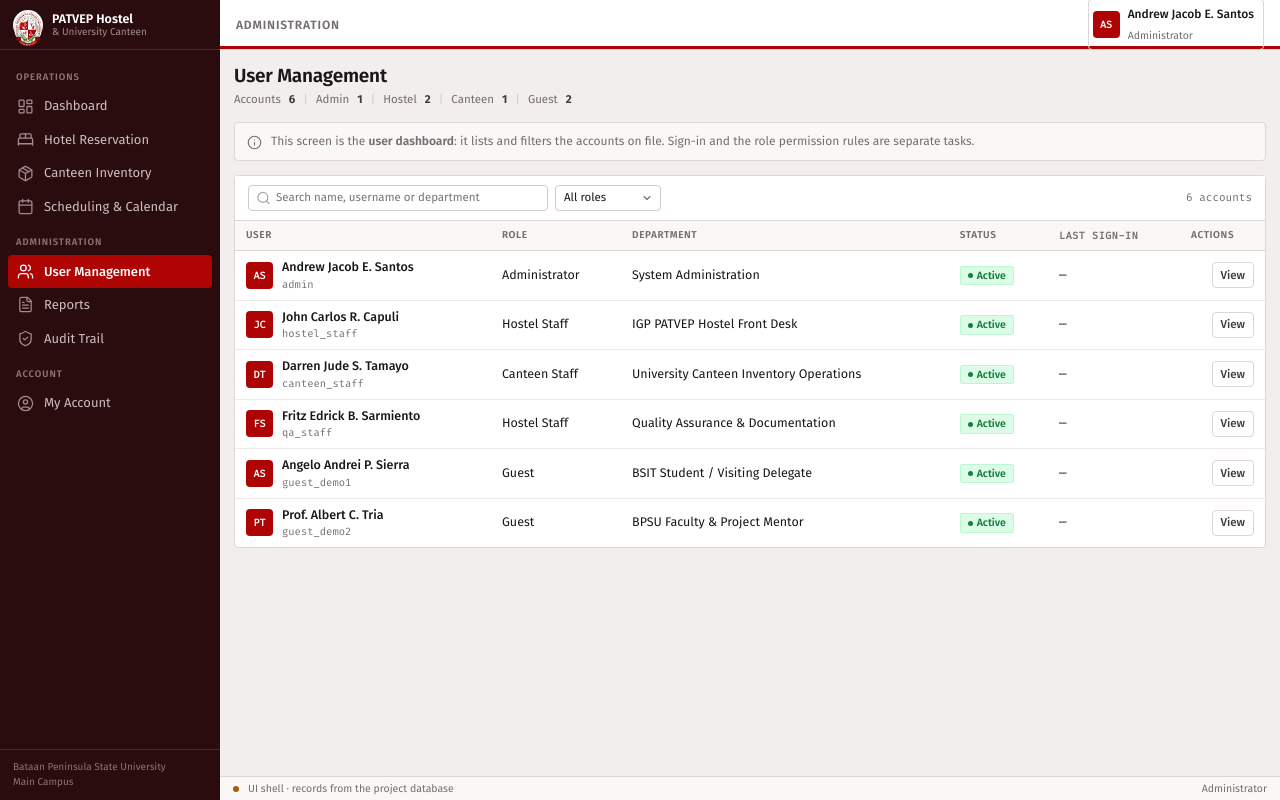
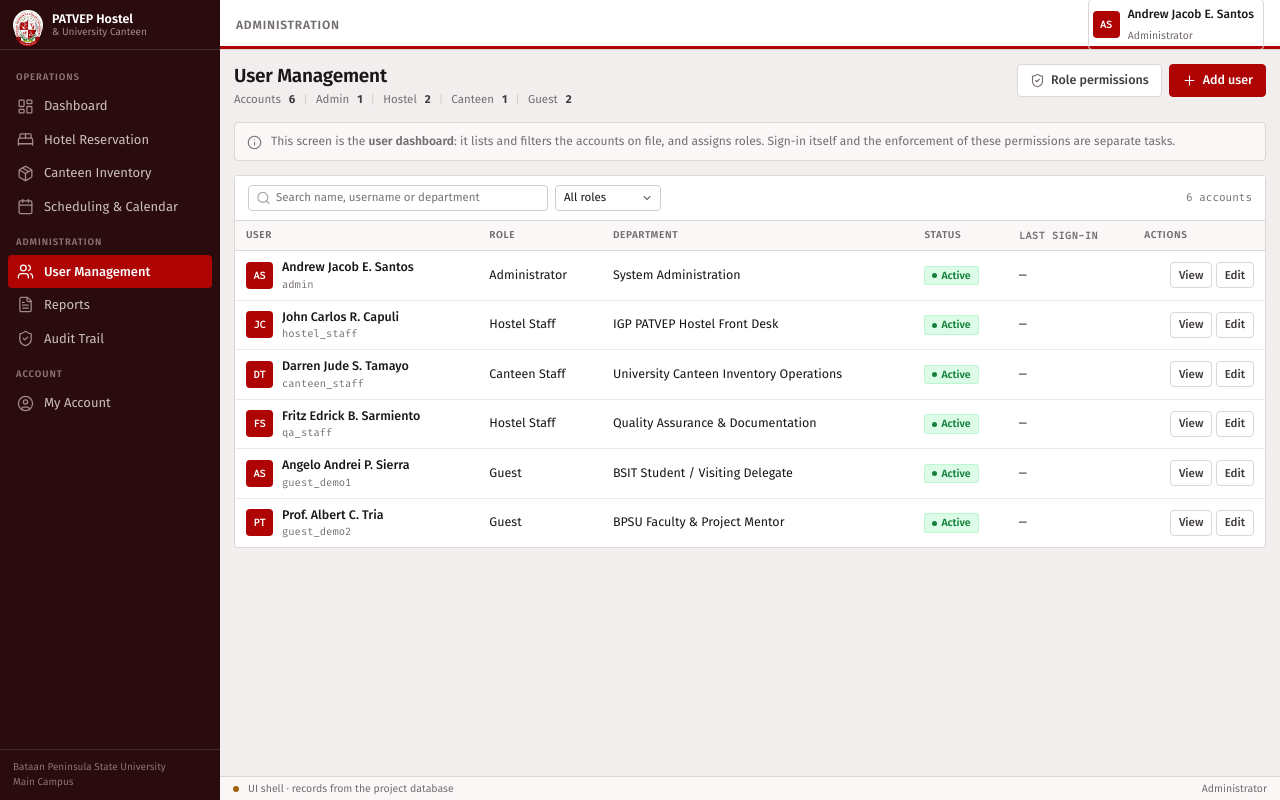
Before and after one commit to AngeloSierra12/patpevsystem, a PHP site: page /pages/users.html in a window 1280 px wide. Run offline with PHP 8.4, Linux system fonts and the light colour scheme.

Commit message:
Add User Management module
Account list with search and role filter, create and edit forms with
validation, role assignment across the four roles in the schema, and a
role permission matrix.

```diff
--- a/assets/js/pages/users.js
+++ b/assets/js/pages/users.js
@@ -1,18 +1,43 @@
 /* ============================================================================
  * users.js — User Management
+ * Angelo Andrei P. Sierra — Frontend and UI/UX Developer
  *
- * WBS 3.4 User Dashboard ....... Angelo Andrei P. Sierra   (this file)
- * WBS 3.1 UI wireframing ....... Andrew Jacob E. Santos
- * WBS 3.3 Role based access .... Andrew Jacob E. Santos    (placeholder)
- * WBS 3.2 Authentication ....... John Carlos R. Capuli
+ * Charter deliverable: "A module that allows administrators to manage user
+ * accounts, assign user roles, control user permissions, and update user
+ * information."
  *
- * Reads the users table. Creating, editing and deleting accounts, and the
- * rules deciding what each role may do, are not this developer's tasks.
+ * All four are here. The three that write — create, update, deactivate —
+ * show the exact row they would send rather than reporting a save that did
+ * not happen. There is no API yet, and a form that lies about saving is worse
+ * than one that is honest about waiting.
  * ========================================================================== */
 (function (App) {
   'use strict';
   var S = App.Shell;
+  var Q = App.Q;
+
   var q = '', roleFilter = 'all';
+
+  /* the schema's four roles, with what each is for */
+  var ROLES = [
+    ['ADMIN',         'Administrator', 'Full access, including user management'],
+    ['STAFF_HOSTEL',  'Hostel Staff',  'Reservations, guests, check-in and payments'],
+    ['STAFF_CANTEEN', 'Canteen Staff', 'Inventory, suppliers and deliveries'],
+    ['GUEST',         'Guest',         'Own profile and own bookings only']
+  ];
+
+  /* What each role may do. This is the reference the permission rules will be
+     written against; enforcing it is authentication work, not this screen. */
+  var MATRIX = [
+    ['Reservations',        ['full', 'full', 'none', 'own']],
+    ['Guest records',       ['full', 'full', 'none', 'own']],
+    ['Payments and billing',['full', 'full', 'none', 'view']],
+    ['Canteen inventory',   ['full', 'view', 'full', 'none']],
+    ['Suppliers, deliveries',['full', 'none', 'full', 'none']],
+    ['Reports',             ['full', 'view', 'view', 'none']],
+    ['User management',     ['full', 'none', 'none', 'none']],
+    ['Audit trail',         ['full', 'none', 'none', 'none']]
+  ];
 
   document.addEventListener('DOMContentLoaded', function () {
     S.mount({ title: 'User Management', nav: 'users' });
@@ -21,23 +46,20 @@
       '<div class="note note--flat">' +
         '<span class="note__icon">' + S.icon('info', 15) + '</span>' +
         '<div>This screen is the <strong>user dashboard</strong>: it lists and ' +
-        'filters the accounts on file. Sign-in and the role permission rules ' +
-        'are separate tasks.</div>' +
+        'filters the accounts on file, and assigns roles. Sign-in itself and ' +
+        'the enforcement of these permissions are separate tasks.</div>' +
       '</div>';
 
-    var search = S.el('#q');
-    var timer;
+    var search = S.el('#q'), timer;
     search.addEventListener('input', function () {
       clearTimeout(timer);
-      timer = setTimeout(function () {
-        q = search.value.trim().toLowerCase();
-        render();
-      }, 150);
+      timer = setTimeout(function () { q = search.value.trim().toLowerCase(); render(); }, 150);
     });
     S.el('#fRole').addEventListener('change', function (e) {
-      roleFilter = e.target.value;
-      render();
+      roleFilter = e.target.value; render();
     });
+    S.el('#btnAdd').addEventListener('click', function () { form(null); });
+    S.el('#btnRoles').addEventListener('click', permissions);
 
     render();
   });
@@ -58,7 +80,7 @@
         '<div><div class="who-cell__name">' + S.esc(u.full_name) + '</div>' +
         '<div class="who-cell__sub">' + S.esc(u.username) + '</div></div></div>';
     } },
-    { head: 'Role', cell: function (u) { return S.esc(App.Q.roleLabel(u.role)); } },
+    { head: 'Role', cell: function (u) { return S.esc(Q.roleLabel(u.role)); } },
     { head: 'Department', cell: function (u) { return S.esc(u.department || '—'); } },
     { head: 'Status', cell: function (u) {
       var on = u.is_active === 1;
@@ -69,24 +91,21 @@
       return S.esc(u.last_login_at || '—');
     } },
     { head: 'Actions', cls: 'table__act', cell: function (u) {
-      return '<button class="btn btn--sm" data-view="' + u.user_id + '">View</button>';
+      return '<button class="btn btn--sm" data-view="' + u.user_id + '">View</button> ' +
+             '<button class="btn btn--sm" data-edit="' + u.user_id + '">Edit</button>';
     } }
   ];
 
   function render() {
-    var all = App.DB.users;
-    var list = visible();
-
+    var all = App.DB.users, list = visible();
     var counts = {};
     all.forEach(function (u) { counts[u.role] = (counts[u.role] || 0) + 1; });
 
-    S.meta([
-      ['Accounts', all.length],
-      ['Admin', counts.ADMIN || 0],
-      ['Hostel', counts.STAFF_HOSTEL || 0],
-      ['Canteen', counts.STAFF_CANTEEN || 0],
-      ['Guest', counts.GUEST || 0]
-    ]);
+    S.meta([['Accounts', all.length],
+            ['Admin', counts.ADMIN || 0],
+            ['Hostel', counts.STAFF_HOSTEL || 0],
+            ['Canteen', counts.STAFF_CANTEEN || 0],
+            ['Guest', counts.GUEST || 0]]);
 
     S.el('#count').textContent =
       list.length === all.length ? all.length + ' accounts'
@@ -96,48 +115,193 @@
     body.innerHTML = S.table(COLUMNS, list, 'No account matches that search.');
 
     S.els('[data-view]', body).forEach(function (b) {
-      b.addEventListener('click', function () { show(Number(b.dataset.view)); });
+      b.addEventListener('click', function () { detail(Number(b.dataset.view)); });
+    });
+    S.els('[data-edit]', body).forEach(function (b) {
+      b.addEventListener('click', function () {
+        form(Q.one(App.DB.users, 'user_id', Number(b.dataset.edit)));
+      });
     });
   }
 
-  /* read-only detail: editing accounts is not this developer's task */
-  function show(id) {
-    var u = App.Q.one(App.DB.users, 'user_id', id);
+  /* ---------------------------------------------------------------------- *
+   * Create and update.
+   * -------------------------------------------------------------------- */
+  function form(user) {
+    var editing = !!user;
+    var u = user || {};
+
+    var body =
+      '<div class="row">' +
+        field('Full name', 'full_name', u.full_name, 'text', true) +
+        field('Username', 'username', u.username, 'text', true) +
+      '</div>' +
+      '<div class="row">' +
+        field('Email', 'email', u.email, 'email', true) +
+        field('Contact number', 'phone', u.phone, 'text', false) +
+      '</div>' +
+      field('Department', 'department', u.department, 'text', false) +
+      '<div class="row">' +
+        '<div class="field">' +
+          '<label class="field__label" for="role">Role</label>' +
+          '<select class="select" id="role" name="role">' +
+            ROLES.map(function (r) {
+              return '<option value="' + r[0] + '"' +
+                (u.role === r[0] ? ' selected' : '') + '>' + S.esc(r[1]) + '</option>';
+            }).join('') +
+          '</select>' +
+          '<div class="field__hint">Decides what this account may see and do.</div>' +
+        '</div>' +
+        '<div class="field">' +
+          '<label class="field__label" for="is_active">Status</label>' +
+          '<select class="select" id="is_active" name="is_active">' +
+            '<option value="1"' + (u.is_active !== 0 ? ' selected' : '') + '>Active</option>' +
+            '<option value="0"' + (u.is_active === 0 ? ' selected' : '') + '>Inactive</option>' +
+          '</select>' +
+          '<div class="field__hint">Accounts are deactivated, never deleted, so the ' +
+            'audit trail keeps its actor.</div>' +
+        '</div>' +
+      '</div>' +
+      (editing ? '' :
+        '<div class="field">' +
+          '<label class="field__label" for="password">Temporary password</label>' +
+          '<input class="input" type="text" id="password" name="password" ' +
+            'autocomplete="off" placeholder="The user changes this on first sign-in">' +
+          '<div class="field__hint">Stored as a bcrypt hash by the API, never in ' +
+            'plain text and never in this browser.</div>' +
+        '</div>') +
+      '<div id="uOut"></div>';
+
+    S.dialog({
+      title: editing ? 'Edit ' + u.full_name : 'Add user',
+      body: body,
+      okText: editing ? 'Update account' : 'Create account',
+      onOk: function (root) {
+        var v = S.readForm(root);
+        var errs = {};
+        if (!v.full_name) errs.full_name = 'A name is required.';
+        if (!v.username) errs.username = 'A username is required.';
+        else if (!/^[a-z0-9_]{3,50}$/.test(v.username)) {
+          errs.username = 'Lower case letters, numbers and underscore, 3 to 50 characters.';
+        } else {
+          var clash = App.DB.users.filter(function (x) {
+            return x.username === v.username && x.user_id !== u.user_id;
+          })[0];
+          if (clash) errs.username = 'That username is already taken.';
+        }
+        if (!v.email) errs.email = 'An email address is required.';
+        else if (!/^[^@\s]+@[^@\s]+\.[^@\s]+$/.test(v.email)) {
+          errs.email = 'That does not look like an email address.';
+        }
+        if (!S.markErrors(root, errs)) return false;
+
+        var record = {
+          full_name: v.full_name,
+          username: v.username,
+          email: v.email,
+          phone: v.phone || null,
+          department: v.department || null,
+          role: v.role,
+          is_active: Number(v.is_active)
+        };
+        if (editing) record.user_id = u.user_id;
+
+        S.el('#uOut', root).innerHTML = S.wouldWrite(
+          'users', record,
+          editing
+            ? 'Validated. This is the row that would replace user ' + u.user_id +
+              '. Saving needs the API layer, which is a separate task.'
+            : 'Validated. This is the row that would be written, with ' +
+              'password_hash added server side. Saving needs the API layer.');
+        S.el('#uOut', root).scrollIntoView({ block: 'nearest' });
+        return false;   // keep the dialog open so the record can be read
+      }
+    });
+  }
+
+  function field(label, name, value, type, required) {
+    return '<div class="field">' +
+      '<label class="field__label" for="' + name + '">' + S.esc(label) +
+        (required ? '' : ' <span class="muted">optional</span>') + '</label>' +
+      '<input class="input" type="' + type + '" id="' + name + '" name="' + name +
+        '" value="' + S.esc(value || '') + '">' +
+    '</div>';
+  }
+
+  /* ---------------------------------------------------------------------- *
+   * Read-only detail.
+   * -------------------------------------------------------------------- */
+  function detail(id) {
+    var u = Q.one(App.DB.users, 'user_id', id);
     if (!u) return;
     var on = u.is_active === 1;
+    var role = ROLES.filter(function (r) { return r[0] === u.role; })[0] || [];
 
-    S.el('#notice').innerHTML =
-      '<section class="panel" style="margin-bottom:14px">' +
-        '<div class="panel__head"><span class="panel__title">' +
-          S.esc(u.full_name) + '</span>' +
-          '<span class="panel__tools"><button class="btn btn--sm" id="closeDetail">' +
-          'Close</button></span></div>' +
-        '<div class="panel__body">' +
-          '<div class="kv">' +
-            '<div class="kv__k">Account number</div><div>' + u.user_id + '</div>' +
-            '<div class="kv__k">Username</div><div>' + S.esc(u.username) + '</div>' +
-            '<div class="kv__k">Email</div><div>' + S.esc(u.email) + '</div>' +
-            '<div class="kv__k">Contact</div><div>' + S.esc(u.phone || '—') + '</div>' +
-            '<div class="kv__k">Department</div><div>' +
-              S.esc(u.department || '—') + '</div>' +
-            '<div class="kv__k">Role</div><div>' +
-              S.esc(App.Q.roleLabel(u.role)) + '</div>' +
-            '<div class="kv__k">Active</div><div><span class="tag tag--' +
-              (on ? 'ok' : 'warn') + '">' + (on ? 'Yes' : 'No') + '</span></div>' +
-            '<div class="kv__k">Created</div><div class="mono">' +
-              S.esc(u.created_at || '—') + '</div>' +
-            '<div class="kv__k">Last sign-in</div><div class="mono">' +
-              S.esc(u.last_login_at || '—') + '</div>' +
-          '</div>' +
-          '<div style="height:12px"></div>' +
-          S.owned('Andrew Jacob E. Santos', 'Role and permission controls',
-            'Assigning the role and deciding what it may do across the system.') +
+    S.dialog({
+      title: u.full_name,
+      cancelText: 'Close',
+      body:
+        '<div style="display:flex;align-items:center;gap:13px;margin-bottom:14px">' +
+          '<span class="avatar avatar--lg">' + S.esc(S.initials(u.full_name)) + '</span>' +
+          '<div><div style="font-size:15px;font-weight:600">' + S.esc(u.full_name) + '</div>' +
+          '<div class="metric__note">' + S.esc(Q.roleLabel(u.role)) + ' · ' +
+          S.esc(role[2] || '') + '</div></div>' +
         '</div>' +
-      '</section>';
+        '<div class="kv">' +
+          kv('Account number', String(u.user_id)) +
+          kv('Username', S.esc(u.username)) +
+          kv('Email', S.esc(u.email)) +
+          kv('Contact', S.esc(u.phone || '—')) +
+          kv('Department', S.esc(u.department || '—')) +
+          kv('Status', '<span class="tag tag--' + (on ? 'ok' : 'warn') + '">' +
+            (on ? 'Active' : 'Inactive') + '</span>') +
+          kv('Created', '<span class="mono">' + S.esc(u.created_at || '—') + '</span>') +
+          kv('Last sign-in', '<span class="mono">' + S.esc(u.last_login_at || '—') + '</span>') +
+        '</div>'
+    });
+  }
 
-    S.el('#closeDetail').addEventListener('click', function () {
-      S.el('#notice').innerHTML = '';
+  function kv(k, v) {
+    return '<div class="kv__k">' + S.esc(k) + '</div><div>' + v + '</div>';
+  }
+
+  /* ---------------------------------------------------------------------- *
+   * Role permissions.
+   *
+   * The reference the access rules get written against. Showing it as a grid
+   * makes the gaps obvious: a canteen account has no business in the audit
+   * trail, and a guest has no business in anyone else's booking.
+   * -------------------------------------------------------------------- */
+  function permissions() {
+    var LEVEL = {
+      full: ['ok', 'Full'], view: ['info', 'View'],
+      own:  ['warn', 'Own only'], none: ['', '—']
+    };
+
+    S.dialog({
+      title: 'Role permissions',
+      cancelText: 'Close',
+      body:
+        '<div class="note note--flat" style="margin-bottom:12px">' +
+          '<span class="note__icon">' + S.icon('info', 15) + '</span>' +
+          '<div>What each role is intended to reach. This is the reference the ' +
+          'access rules are written against; enforcing it is authentication ' +
+          'work and is not built yet.</div></div>' +
+        '<div class="tablewrap"><table class="table"><thead><tr>' +
+          '<th>Area</th>' + ROLES.map(function (r) {
+            return '<th>' + S.esc(r[1]) + '</th>';
+          }).join('') +
+        '</tr></thead><tbody>' +
+        MATRIX.map(function (row) {
+          return '<tr><td data-label="Area">' + S.esc(row[0]) + '</td>' +
+            row[1].map(function (lv, i) {
+              var l = LEVEL[lv];
+              return '<td data-label="' + S.esc(ROLES[i][1]) + '">' +
+                (l[0] ? '<span class="tag tag--' + l[0] + '">' + l[1] + '</span>'
+                      : '<span class="muted">' + l[1] + '</span>') + '</td>';
+            }).join('') + '</tr>';
+        }).join('') +
+        '</tbody></table></div>'
     });
-    window.scrollTo(0, 0);
   }
 })(window.App = window.App || {});
--- a/assets/js/shell.js
+++ b/assets/js/shell.js
@@ -230,6 +230,105 @@
       '</tbody></table></div>';
   }
 
+  /* --- modal --------------------------------------------------------------- *
+   * One dialog, used by every form on the system. Closes on the X, on Escape,
+   * and on a click outside the box; focus moves into it on open and back to
+   * whatever opened it on close.
+   * ------------------------------------------------------------------------ */
+  function dialog(opts) {
+    var wrap = document.createElement('div');
+    wrap.className = 'modal';
+    wrap.setAttribute('role', 'dialog');
+    wrap.setAttribute('aria-modal', 'true');
+    wrap.innerHTML =
+      '<div class="modal__box">' +
+        '<div class="modal__head">' +
+          '<span class="modal__title">' + esc(opts.title) + '</span>' +
+          '<button class="modal__x" aria-label="Close">×</button>' +
+        '</div>' +
+        '<div class="modal__body">' + opts.body + '</div>' +
+        '<div class="modal__foot">' +
+          '<button class="btn" data-x>' + esc(opts.cancelText || 'Cancel') + '</button>' +
+          (opts.okText ? '<button class="btn btn--go" data-ok>' + esc(opts.okText) +
+            '</button>' : '') +
+        '</div>' +
+      '</div>';
+
+    var opener = document.activeElement;
+    function close() {
+      wrap.remove();
+      document.removeEventListener('keydown', onKey);
+      if (opener && opener.focus) opener.focus();
+    }
+    function onKey(e) { if (e.key === 'Escape') close(); }
+
+    wrap.addEventListener('click', function (e) {
+      if (e.target === wrap || e.target.closest('[data-x]') || e.target.closest('.modal__x')) {
+        close();
+      }
+    });
+    document.addEventListener('keydown', onKey);
+
+    document.body.appendChild(wrap);
+    fillIcons(wrap);
+    var ok = el('[data-ok]', wrap);
+    if (ok && opts.onOk) {
+      ok.addEventListener('click', function () {
+        if (opts.onOk(wrap) !== false) close();
+      });
+    }
+    var first = el('input, select, textarea', wrap);
+    (first || el('.modal__x', wrap)).focus();
+    return { root: wrap, close: close };
+  }
+
+  /* --- the record a form would write --------------------------------------- *
+   * There is no API yet, so a form that reported "Saved" would be lying. It
+   * shows the row it would write instead. That is honest, and it doubles as
+   * the contract the endpoint has to accept: these are the schema's own
+   * column names, in the schema's own types.
+   * ------------------------------------------------------------------------ */
+  function wouldWrite(table, record, note) {
+    var body = Object.keys(record).map(function (k) {
+      var v = record[k];
+      var shown = v === null ? 'NULL'
+                : typeof v === 'number' ? String(v)
+                : "'" + String(v).replace(/'/g, "''") + "'";
+      return '  <b>' + esc(k) + '</b>: ' + esc(shown);
+    }).join('\n');
+
+    return '<div class="note note--flat" style="margin-bottom:12px">' +
+        '<span class="note__icon">' + icon('info', 15) + '</span>' +
+        '<div>' + esc(note || ('This is the row that would be written to ' + table +
+          '. Saving needs the API layer, which is a separate task.')) + '</div>' +
+      '</div>' +
+      '<pre class="payload">INSERT INTO ' + esc(table) + '\n' + body + '</pre>';
+  }
+
+  /* --- form reading and validation ----------------------------------------- */
+  function readForm(root) {
+    var out = {};
+    els('[name]', root).forEach(function (f) {
+      out[f.name] = f.type === 'checkbox' ? (f.checked ? 1 : 0) : f.value.trim();
+    });
+    return out;
+  }
+
+  function markErrors(root, errors) {
+    els('.field__err', root).forEach(function (e) { e.remove(); });
+    els('.is-bad', root).forEach(function (e) { e.classList.remove('is-bad'); });
+    Object.keys(errors).forEach(function (name) {
+      var f = el('[name="' + name + '"]', root);
+      if (!f) return;
+      f.classList.add('is-bad');
+      f.insertAdjacentHTML('afterend',
+        '<div class="field__err">' + esc(errors[name]) + '</div>');
+    });
+    var first = el('.is-bad', root);
+    if (first) first.focus();
+    return !Object.keys(errors).length;
+  }
+
   /* --- the marker for work that belongs to someone else -------------------- *
    * Used wherever a screen has a real place for a feature this developer does
    * not own. It states what goes there and who is building it, so the shell is
@@ -248,6 +347,8 @@
 
   App.Shell = {
     mount: mount, icon: icon, meta: meta, owned: owned, table: table,
+    dialog: dialog, wouldWrite: wouldWrite, readForm: readForm,
+    markErrors: markErrors, fillIcons: fillIcons,
     esc: esc, el: el, els: els, peso: peso, initials: initials,
     iso: iso, today: today, parseIso: parseIso, addDays: addDays,
     dayNum: dayNum, dowShort: dowShort, shortDate: shortDate,
--- a/pages/users.html
+++ b/pages/users.html
@@ -18,7 +18,10 @@
         <h1>User Management</h1>
         <div class="page__meta" id="pageMeta"></div>
       </div>
-      <div class="page__actions"></div>
+      <div class="page__actions">
+        <button class="btn" id="btnRoles" data-icon="shield">Role permissions</button>
+        <button class="btn btn--go" id="btnAdd" data-icon="plus">Add user</button>
+      </div>
     </div>
 
     <div id="notice"></div>
```
Also changed, not shown: assets/css/app.css (+35 -0 lines).
